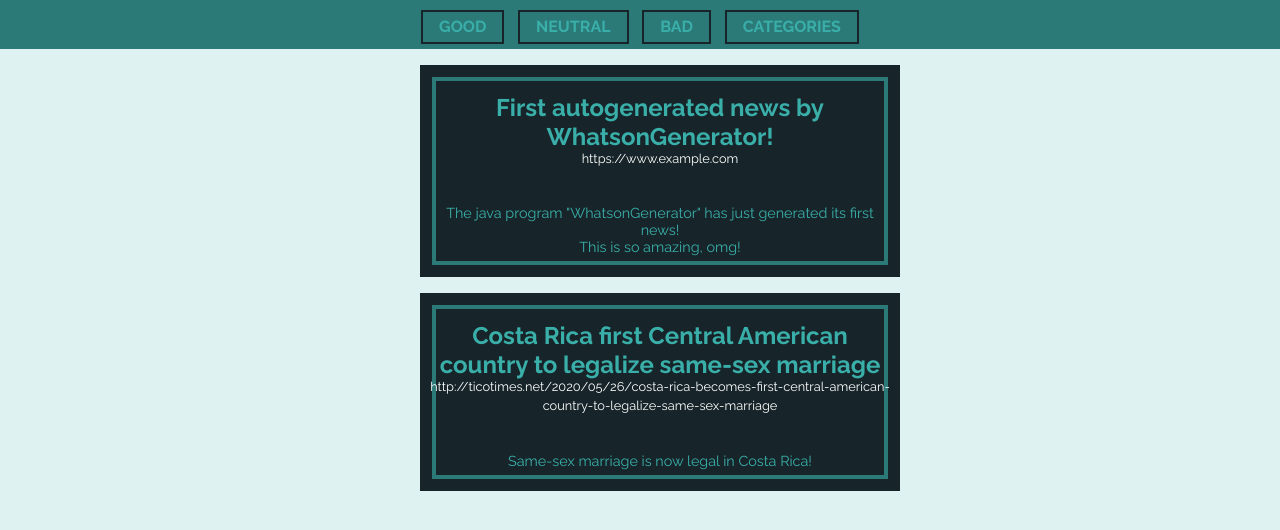
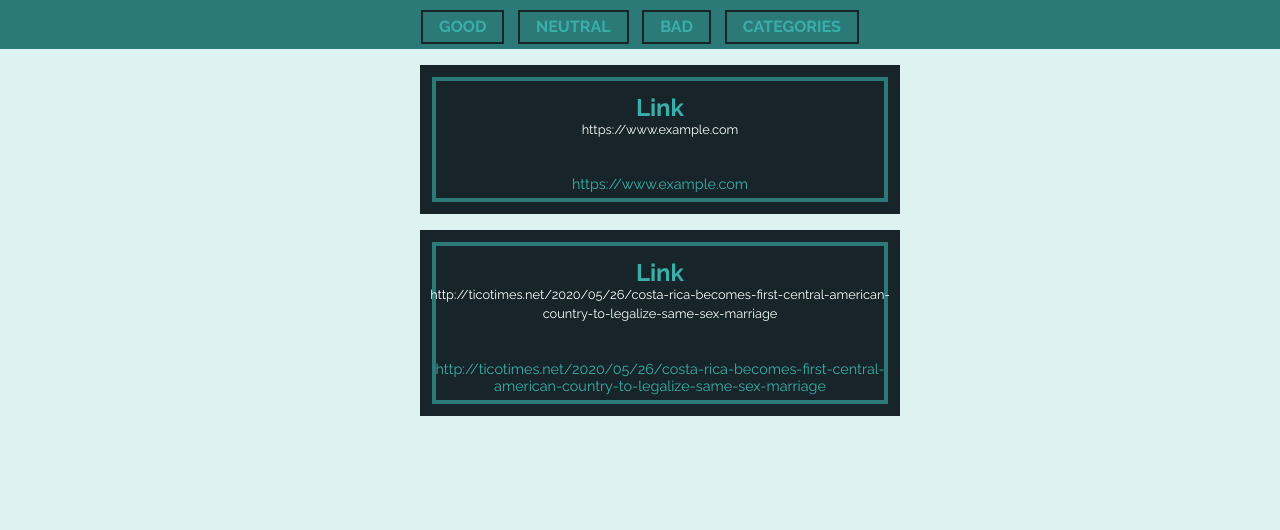
Before and after one commit to edgelord314/whatson, a plain HTML site: page index.html in a window 1280 px wide. Shown: the part 48-578 px from the top of the page. Drawn offline with nearby package versions, Linux system fonts and the light colour scheme.

Commit message:
auto commit by Whatsongenerator

```diff
--- a/index.html
+++ b/index.html
@@ -33,13 +33,13 @@
     <ul class="news-list">
       <!start-point-news>
       <li class="news">
-        <h2 class="news-headline">First autogenerated news by WhatsonGenerator!</h2>
-        <a href="https://www.example.com" class="news-link" target="_blank">https://www.example.com</a>
-        <p class="news-text">The java program "WhatsonGenerator" has just generated its first news!<br>This is so amazing, omg!<br></p>
+        <h2 class="news-headline">Link</h2>
+        <a href="First autogenerated news by WhatsonGenerator!" class="news-link" target="_blank">https://www.example.com</a>
+        <p class="news-text">https://www.example.com</p>
       </li>      <li class="news">
-        <h2 class="news-headline">Costa Rica first Central American country to legalize same-sex marriage</h2>
-        <a href="http://ticotimes.net/2020/05/26/costa-rica-becomes-first-central-american-country-to-legalize-same-sex-marriage" class="news-link" target="_blank">http://ticotimes.net/2020/05/26/costa-rica-becomes-first-central-american-country-to-legalize-same-sex-marriage</a>
-        <p class="news-text">Same-sex marriage is now legal in Costa Rica!<br></p>
+        <h2 class="news-headline">Link</h2>
+        <a href="Costa Rica first Central American country to legalize same-sex marriage" class="news-link" target="_blank">http://ticotimes.net/2020/05/26/costa-rica-becomes-first-central-american-country-to-legalize-same-sex-marriage</a>
+        <p class="news-text">http://ticotimes.net/2020/05/26/costa-rica-becomes-first-central-american-country-to-legalize-same-sex-marriage</p>
       </li>
       <!end-point-news>
 
```
